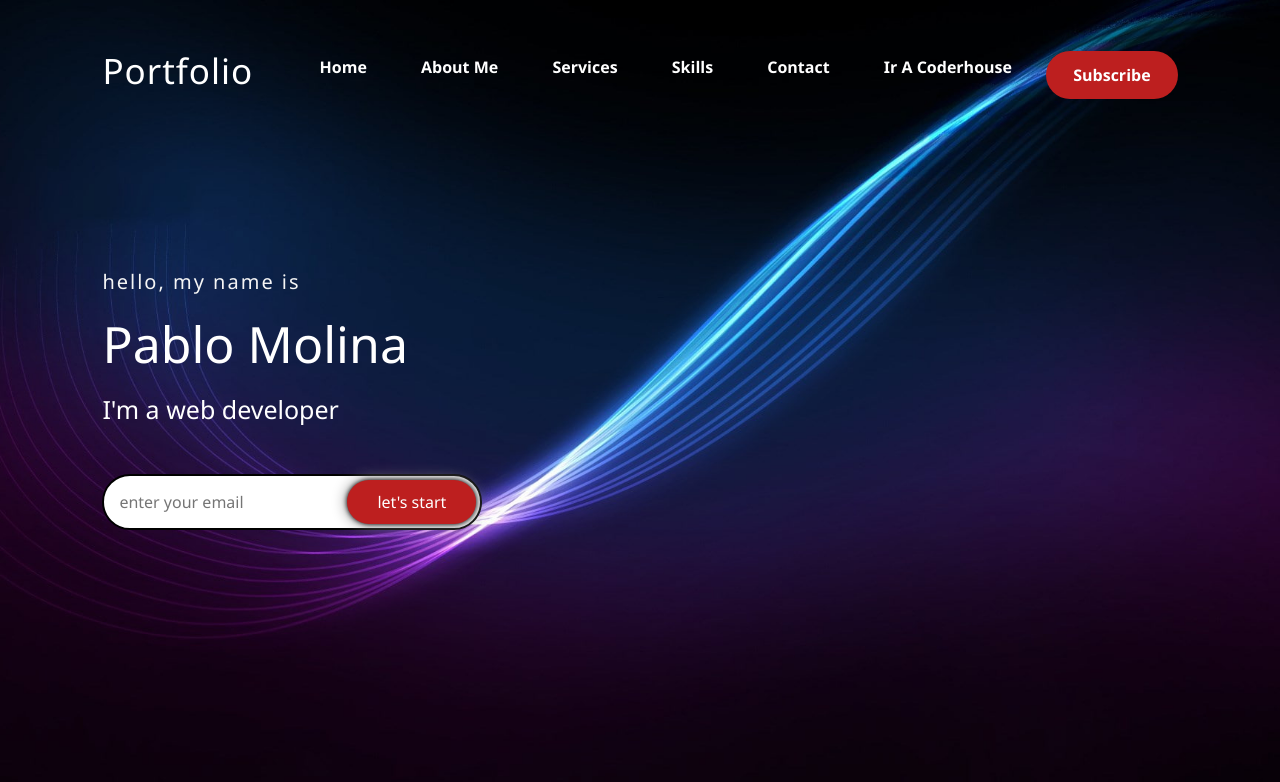
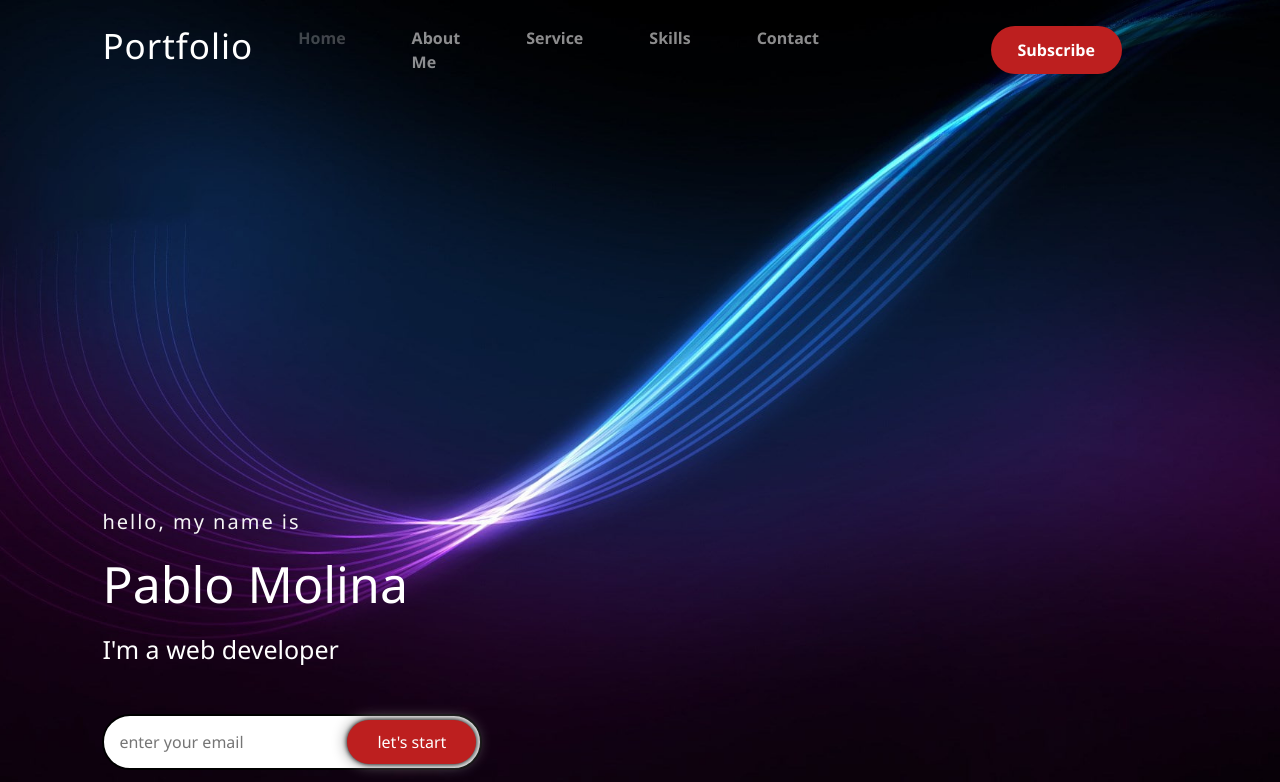
Before and after one commit to pablomol7/ideamolina2, a plain HTML site: page index.html in a window 1280 px wide. Shown: the top 782 px of the page. Drawn offline with nearby package versions, Linux system fonts and the light colour scheme.

Commit message:
cambios en el index,se agrega navbar de bootsrap, menu hamburguesa y imagenes para carrousel

```diff
--- a/css/main.css
+++ b/css/main.css
@@ -42,6 +42,8 @@ nav ul li a:hover{
 	transition: .4s;
 }
 .btn{
+    position: relative;
+    left: 70%;
     background-color: rgb(189, 31, 31);
     color: white;
     text-decoration: none;
@@ -56,7 +58,7 @@ nav ul li a:hover{
 }
 .content{
     position: absolute;
-    top: 50%;
+    top: 80%;
     left: 8%;
     transform: translateY(-50%);
 }
--- a/index.html
+++ b/index.html
@@ -20,19 +20,34 @@
 <body>
     <header>
         <div class="menu">
-            <nav>
+                <nav class="navbar navbar-expand-lg navbar-dark col-md-7 col-lg-4">
                     <h2 class="logo">Portfolio</h2>
-                <ul>
-                    <li><a href="index.html">Home</a></li>
-				<li><a href="pages/Aboutme.html">About me</a></li>
-				<li><a href="pages/Services.html">Services</a></li>
-				<li><a href="pages/Skills.html">Skills</a></li>
-				<li><a href="pages/Contact.html">Contact</a></li>
-				<li><a href="https://www.coderhouse.com/" target="_blank"> ir a coderhouse</a></li>
+                    <div class="container">
+                      <button class="navbar-toggler" type="button" data-bs-toggle="collapse" data-bs-target="#navbarSupportedContent" aria-controls="navbarSupportedContent" aria-expanded="false" aria-label="Toggle navigation">
+                        <span class="navbar-toggler-icon"></span>
+                      </button>
+                      <div class="collapse navbar-collapse" id="navbarSupportedContent">
+                        <ul class="navbar-nav me-auto mb-2 mb-lg-0">
+                          <li class="nav-item">
+                            <a class="nav-link disabled" aria-current="page" href="#">Home</a>
+                          </li>
+                          <li class="nav-item">
+                            <a class="nav-link" href="#">About me</a>
+                          </li>
+                          <li class="nav-item">
+                            <a class="nav-link" href="#">Service</a>
+                          <li class="nav-item">
+                            <a class="nav-link">Skills</a>
+                          </li>
+                          <li class="nav-item">
+                            <a class="nav-link" href="#">Contact</a>
                         </ul>
+                      </div>
                       <a href="#" class="btn">Subscribe</a>
+                    </div>
                     </nav>
-
+                    </div>
+    </header>
     <div class="content">
         <h4> hello, my name is</h4>
         <h1>Pablo Molina</h1>
@@ -44,8 +59,8 @@
             </form>
         </div>
     </div>
-        </div>
-    </header>
+
+
 
     <!-- carrousel -->
 
```
Also changed, not shown: img/img1.png (added), img/img2.png (added), img/img3.png (added). Lines whose indentation alone changed are shown as unchanged.
